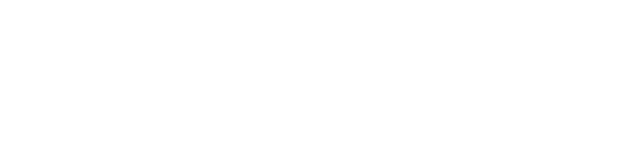
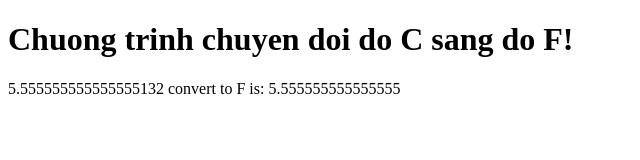
Before and after one commit to CodeLean-VN/javascript-sample, a plain HTML site: page bai4/Temperature.html in a window 1280 px wide. Shown: the whole page, without its empty margins (0-640 px from the left). Drawn offline with Linux system fonts and the light colour scheme.

Commit message:
Cac vi du ve JavaScript

```diff
--- a/bai4/Temperature.html
+++ b/bai4/Temperature.html
@@ -3,12 +3,15 @@
 <head>
     <meta charset="UTF-8">
     <title>Xay dung lop Temperature</title>
+    <script src="Temperature.js" type="text/javascript">
+    </script>
 </head>
 <body>
-<script src="Temperature.js"/>
+<h1>Chuong trinh chuyen doi do C sang do F!</h1>
+
 <script type="text/javascript">
     //tao doi tuong nhiet do
-    var degreeC = 32;
+    var degreeC = 132;
     var tempC = new Temperature(degreeC);
 
     //Goi ham chuyen sang do F
--- a/bai4/Temperature.js
+++ b/bai4/Temperature.js
@@ -5,7 +5,8 @@ function Temperature(degreeC) {
     //3. Dau vao: khong co
     //4. Dau ra: do F
     this.convertToF = function () {
-        degreeF = (this.degreeC - 32) / 18;
+        degreeF = (degreeC - 32) / 18;
+        document.write(degreeF);
         return degreeF;
     }
 }
```
